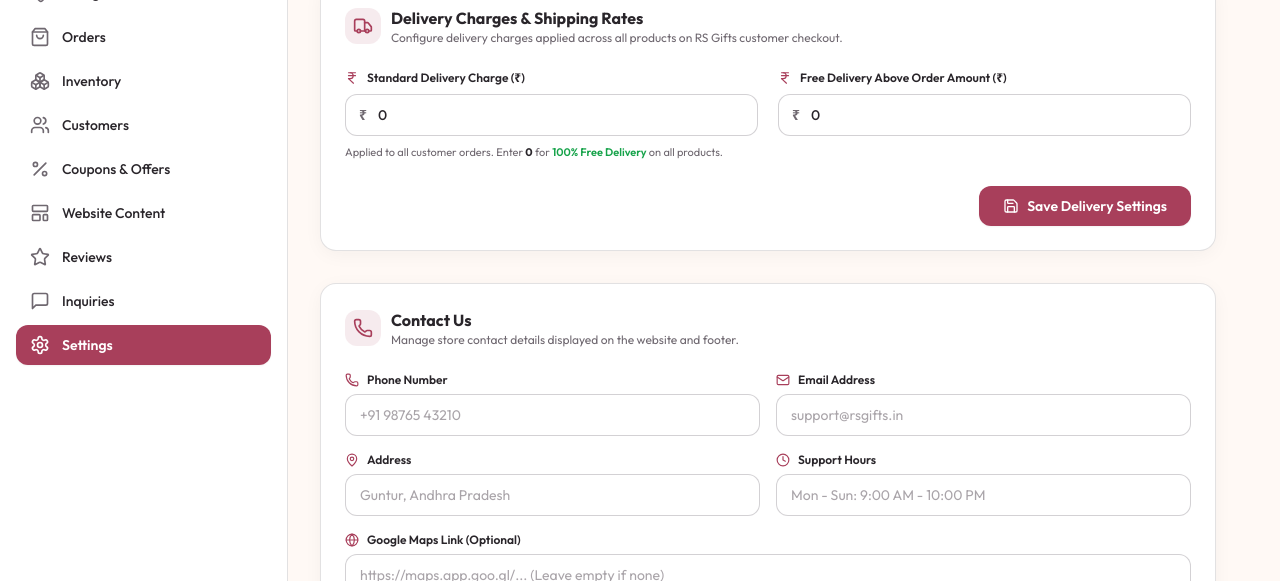
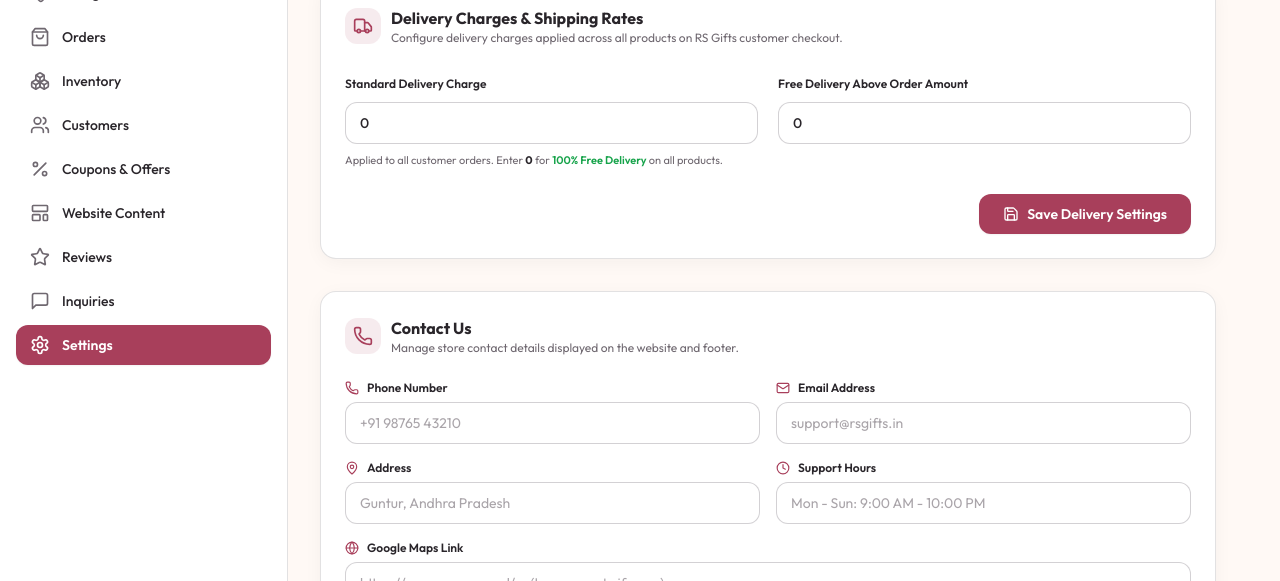
Before and after one commit to Manuen-Infotech-OPC-Private-Limited/RS-Gifts-admin, a React (Vite) app: page /settings in a window 1280 px wide. Shown: the part 219-800 px from the top of the page. Built offline with nearby package versions, Linux system fonts and the light colour scheme; no server answers; sample sign-in values are in the browser's storage.

Commit message:
fix(settings): clean up tags and fix syntax after removing Rupee symbols

```diff
--- a/src/components/modules/SettingsModule.jsx
+++ b/src/components/modules/SettingsModule.jsx
@@ -8,7 +8,6 @@ import {
   Facebook,
   ExternalLink,
   Truck,
-  IndianRupee,
   Phone,
   Mail,
   MapPin,
@@ -135,14 +134,9 @@ export const SettingsModule = () => {
           <div className="grid grid-cols-1 md:grid-cols-2 gap-5">
             {/* Standard Delivery Charge */}
             <div className="space-y-2">
-              <label className="flex items-center gap-2 text-xs font-semibold text-charcoal">
-                <IndianRupee className="w-3.5 h-3.5 text-primary" />
-                Standard Delivery Charge (₹)
+              <label className="text-xs font-semibold text-charcoal">
+                Standard Delivery Charge
               </label>
-              <div className="relative">
-                <div className="absolute left-3.5 top-1/2 -translate-y-1/2 text-soft-gray font-semibold text-sm">
-                  ₹
-                </div>
               <input
                 type="number"
                 min="0"
@@ -153,9 +147,8 @@ export const SettingsModule = () => {
                   setFormData(prev => ({ ...prev, standardShippingFee: val }));
                 }}
                 placeholder="0"
-                  className="w-full pl-8 pr-3.5 py-2.5 text-sm rounded-xl border border-soft-gray/30 bg-surface focus:outline-none focus:border-primary focus:ring-1 focus:ring-primary transition-all text-charcoal font-medium"
+                className="w-full px-3.5 py-2.5 text-sm rounded-xl border border-soft-gray/30 bg-surface focus:outline-none focus:border-primary focus:ring-1 focus:ring-primary transition-all text-charcoal font-medium"
               />
-              </div>
               <p className="text-[11px] text-soft-gray leading-relaxed">
                 Applied to all customer orders. Enter <strong className="text-charcoal">0</strong> for <span className="text-green-600 font-semibold">100% Free Delivery</span> on all products.
               </p>
@@ -163,14 +156,9 @@ export const SettingsModule = () => {
 
             {/* Free Delivery Threshold */}
             <div className="space-y-2">
-              <label className="flex items-center gap-2 text-xs font-semibold text-charcoal">
-                <IndianRupee className="w-3.5 h-3.5 text-primary" />
-                Free Delivery Above Order Amount (₹)
+              <label className="text-xs font-semibold text-charcoal">
+                Free Delivery Above Order Amount
               </label>
-              <div className="relative">
-                <div className="absolute left-3.5 top-1/2 -translate-y-1/2 text-soft-gray font-semibold text-sm">
-                  ₹
-                </div>
               <input
                 type="number"
                 min="0"
@@ -181,9 +169,8 @@ export const SettingsModule = () => {
                   setFormData(prev => ({ ...prev, freeShippingThreshold: val }));
                 }}
                 placeholder="0"
-                  className="w-full pl-8 pr-3.5 py-2.5 text-sm rounded-xl border border-soft-gray/30 bg-surface focus:outline-none focus:border-primary focus:ring-1 focus:ring-primary transition-all text-charcoal font-medium"
+                className="w-full px-3.5 py-2.5 text-sm rounded-xl border border-soft-gray/30 bg-surface focus:outline-none focus:border-primary focus:ring-1 focus:ring-primary transition-all text-charcoal font-medium"
               />
-              </div>
             </div>
           </div>
 
@@ -279,7 +266,7 @@ export const SettingsModule = () => {
           <div className="space-y-1.5 md:col-span-2">
             <label className="flex items-center gap-2 text-xs font-semibold text-charcoal">
               <Globe className="w-3.5 h-3.5 text-primary" />
-                Google Maps Link (Optional)
+              Google Maps Link
             </label>
             <input
               type="text"
```
Lines whose indentation alone changed are shown as unchanged.
